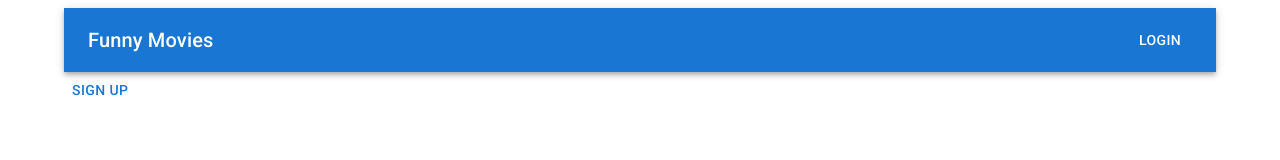
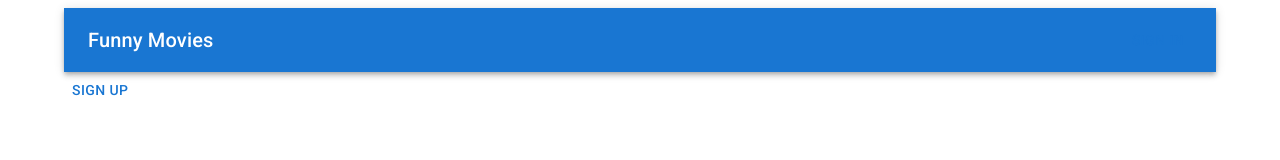
Before and after one commit to shinaBR2/interview-test-share-videos, a React (Create React App) app: page / in a window 1280 px wide. Shown: the top 160 px of the page. Built offline with nearby package versions, Linux system fonts and the light colour scheme; no server answers; the database is empty.

Commit message:
Action button component

```diff
--- /dev/null
+++ b/src/components/header/ActionButtons.jsx
@@ -0,0 +1,23 @@
+import { Box, Button } from "@mui/material";
+import { useAuthContext } from "../../contexts/auth";
+
+const ActionButtons = (props) => {
+  const { openShareDialog, openAuthDialog } = props;
+  const authContext = useAuthContext();
+  const { isSignedIn, logOut } = authContext;
+
+  if (isSignedIn) {
+    return (
+      <Box>
+        <Button onClick={openShareDialog}>Share video</Button>
+        <Button onClick={logOut}>Sign out</Button>
+      </Box>
+    )
+  }
+
+  return (
+    <Button onClick={openAuthDialog}>Sign in</Button>
+  )
+};
+
+export default ActionButtons;
--- a/src/components/header/Header.jsx
+++ b/src/components/header/Header.jsx
@@ -1,20 +1,21 @@
 import * as React from 'react';
 import AppBar from '@mui/material/AppBar';
-import Box from '@mui/material/Box';
 import Toolbar from '@mui/material/Toolbar';
 import Typography from '@mui/material/Typography';
-import Button from '@mui/material/Button';
-import IconButton from '@mui/material/IconButton';
-import MenuIcon from '@mui/icons-material/Menu';
+import { useAuthContext } from '../../contexts/auth';
+import ActionButtons from './ActionButtons';
 
-const Header = () => {
+
+const Header = (props) => {
+  const { openShareDialog, openAuthDialog } = props;
+
   return (
     <AppBar position="static">
       <Toolbar>
         <Typography variant="h6" component="div" sx={{ flexGrow: 1 }}>
           Funny Movies
         </Typography>
-        <Button color="inherit">Login</Button>
+        <ActionButtons openShareDialog={openShareDialog} openAuthDialog={openAuthDialog} />
       </Toolbar>
     </AppBar>
   )
```
